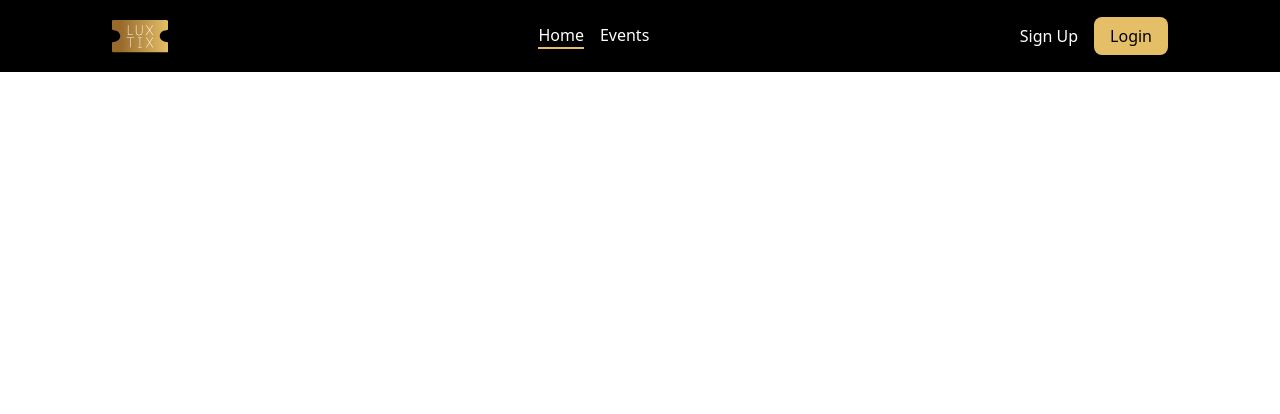
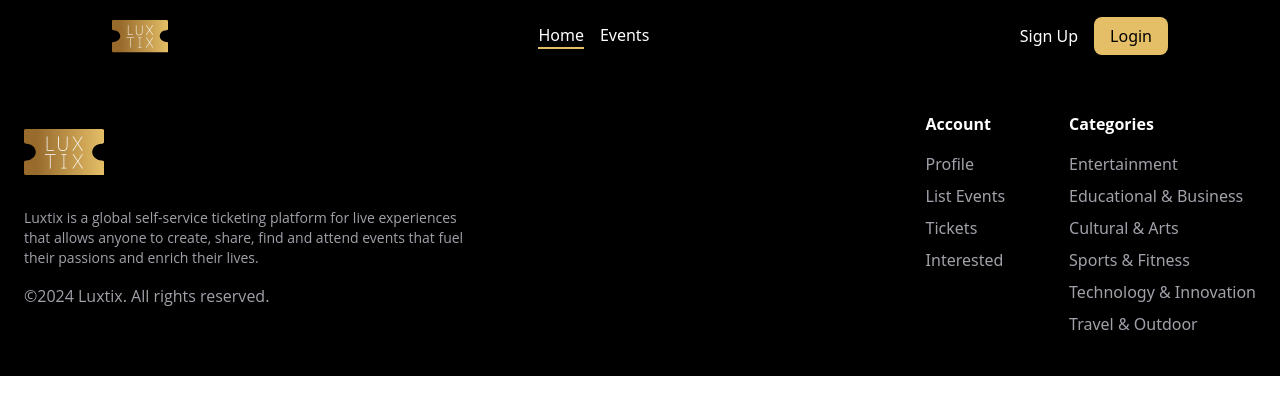
Before and after one commit to Luxtix/DTI-Frontend, a Next.js app: page / in a window 1280 px wide. Shown: the top 414 px of the page. Built offline with nearby package versions, Linux system fonts and the light colour scheme.

Commit message:
feat(jacob) add footer

```diff
--- a/app/page.tsx
+++ b/app/page.tsx
@@ -1,9 +1,10 @@
-import { Navbar } from "@/components";
+import { Footer, Navbar } from "@/components";
 
 function page() {
   return (
     <div>
       <Navbar />
+      <Footer />
     </div>
   );
 }
--- /dev/null
+++ b/components/Footer.tsx
@@ -0,0 +1,42 @@
+import Logo from "../public/logo.svg";
+import footerItems from "@/utils/footerItems";
+import Image from "next/image";
+import Link from "next/link";
+
+const footerParagraph = [
+  "Luxtix is a global self-service ticketing platform for live experiences that allows anyone to create, share, find and attend events that fuel their passions and enrich their lives.",
+];
+
+function Footer() {
+  return (
+    <div className="bg-black text-white py-10">
+      <div className="max-w-7xl mx-auto px-4 sm:px-6">
+        <div className="flex flex-col sm:flex-row justify-between gap-x-8">
+          <div className="mb-6 sm:mb-0">
+            <Image src={Logo} alt="Luxtix Logo" className="mb-4 h-20 w-20" />
+            <div className="text-zinc-400 mb-4 leading-relaxed">
+              <div className="max-w-md text-sm">{footerParagraph}</div>
+            </div>
+            <p className="text-zinc-400">©2024 Luxtix. All rights reserved.</p>
+          </div>
+          <div className="flex flex-col sm:flex-row space-y-6 sm:space-y-0 sm:space-x-16">
+            {footerItems.map((item, index) => (
+              <div key={index}>
+                <h3 className="text-white font-bold mb-4">{item.title}</h3>
+                <ul className="text-zinc-400 space-y-2 text-sm lg:text-base">
+                  {item.links.map((link, linkIndex) => (
+                    <li key={linkIndex}>
+                      <Link href={link.url}>{link.text}</Link>
+                    </li>
+                  ))}
+                </ul>
+              </div>
+            ))}
+          </div>
+        </div>
+      </div>
+    </div>
+  );
+}
+
+export default Footer;
--- a/components/index.ts
+++ b/components/index.ts
@@ -1 +1,2 @@
 export { default as Navbar } from "./Navbar";
+export { default as Footer } from "./Footer";
--- /dev/null
+++ b/utils/footerItems.ts
@@ -0,0 +1,24 @@
+const footerItems = [
+  {
+    title: "Account",
+    links: [
+      { text: "Profile", url: "/profile" },
+      { text: "List Events", url: "/events" },
+      { text: "Tickets", url: "/my-tickets" },
+      { text: "Interested", url: "/interested" },
+    ],
+  },
+  {
+    title: "Categories",
+    links: [
+      { text: "Entertainment", url: "/events/entertainment" },
+      { text: "Educational & Business", url: "/events/business" },
+      { text: "Cultural & Arts", url: "/events/arts" },
+      { text: "Sports & Fitness", url: "/events/sports" },
+      { text: "Technology & Innovation", url: "/events/technology" },
+      { text: "Travel & Outdoor", url: "/events/travel" },
+    ],
+  },
+];
+
+export default footerItems;
```
